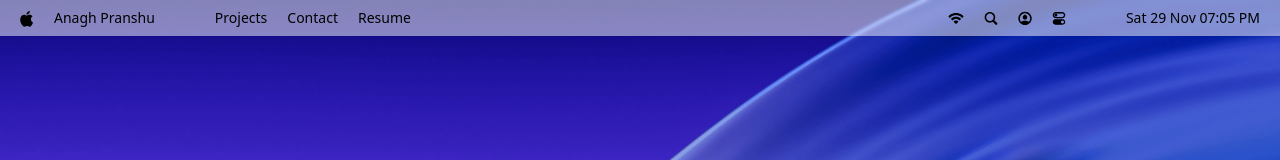
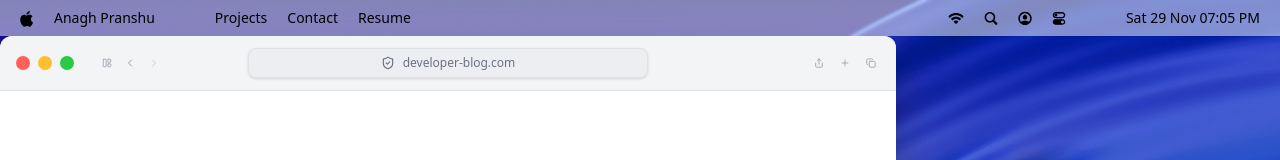
Before and after one commit to bmbhi15/anagh-portfolio, a Next.js app: page / in a window 1280 px wide. Both pictures are taken after a click on the button 526 px from the left and 743 px from the top of the page. Shown: the top 160 px of the page. Built offline with nearby package versions, Linux system fonts and the light colour scheme; a web font is replaced by a local one.

Commit message:
Safari window dimension control from component

```diff
--- a/app/globals.css
+++ b/app/globals.css
@@ -122,7 +122,7 @@ body {
   }
 
   #safari {
-    @apply w-4xl absolute top-40 left-2/12 bg-amber-500 shadow-2xl drop-shadow-2xl rounded-xl overflow-hidden;
+    @apply w-4xl h-[600px] absolute  bg-white/80  left-2/12 shadow-2xl drop-shadow-2xl rounded-xl overflow-hidden;
 
     .search {
       @apply flex items-center gap-3 w-2/3 bg-white border border-gray-300 rounded-lg px-3 py-2;
--- a/components/hoc/withAppWindow.tsx
+++ b/components/hoc/withAppWindow.tsx
@@ -26,7 +26,7 @@ export function withAppWindow<P extends object>(
 
     return (
       <div
-        className={clsx("absolute h-150 w-200", {
+        className={clsx("absolute ", {
           block: windowConfig?.isOpen,
           hidden: !windowConfig?.isOpen,
         })}
--- a/components/windows/Safari.tsx
+++ b/components/windows/Safari.tsx
@@ -17,11 +17,7 @@ import { blogPosts } from "@/lib/constants";
 
 const Safari = () => {
   return (
-    <>
-      <div
-        id={WindowId.Safari}
-        className="w-full max-w-4xl bg-white/90 backdrop-blur-xl shadow-2xl rounded-xl overflow-hidden border border-white/40 flex flex-col h-[700px]"
-      >
+    <div id={WindowId.Safari}>
       <div
         id="window-header"
         className="bg-[#f3f4f6] border-b border-gray-300/60 px-4 py-3 flex items-center justify-between shrink-0"
@@ -53,7 +49,7 @@ const Safari = () => {
 
       <section
         id="safari-content"
-          className="flex-1 overflow-y-auto bg-white/80 scroll-smooth"
+        className="flex-1 overflow-y-auto bg-white scroll-smooth"
       >
         <div className="blog max-w-3xl mx-auto py-16 px-8">
           <h2 className="text-2xl font-bold text-transparent bg-clip-text bg-gradient-to-r from-pink-600 to-purple-600 mb-12 tracking-tight">
@@ -100,7 +96,6 @@ const Safari = () => {
         </div>
       </section>
     </div>
-    </>
   );
 };
 const SafariWindow = withAppWindow(Safari, WindowId.Safari);
```
Lines whose indentation alone changed are shown as unchanged.
